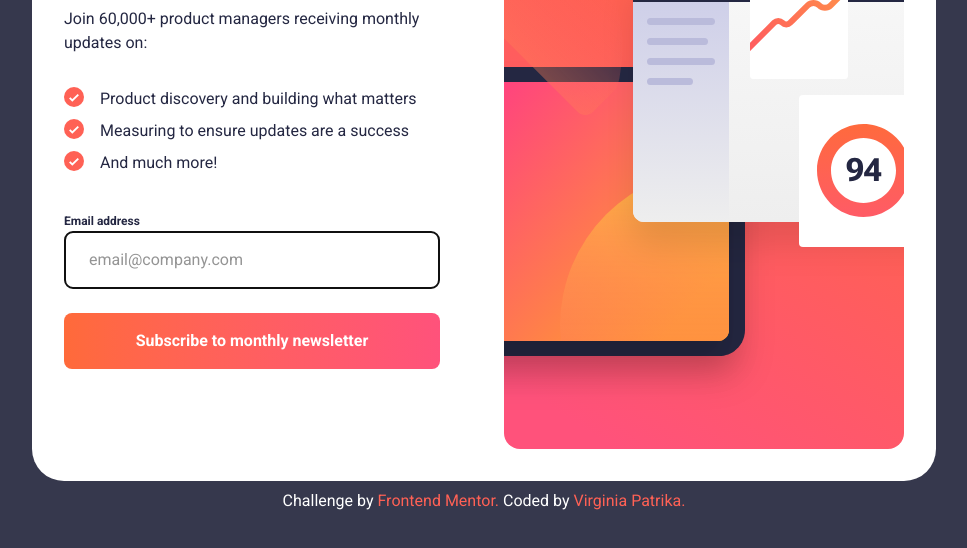
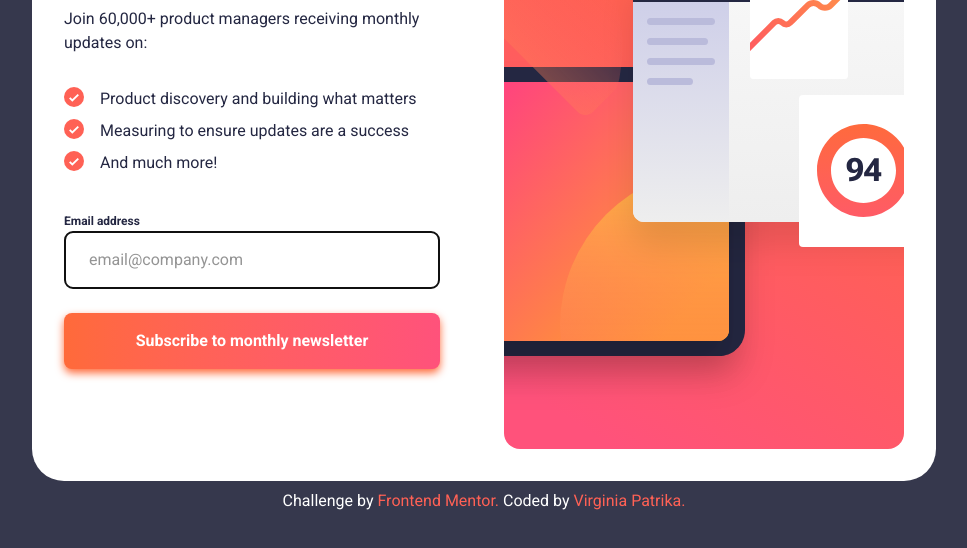
Before and after one commit to VirginiaPat/newsletter-sign-up-form, a website built with Parcel: page src/index.html in a window 1280 px wide. In both pictures the pointer is over the button "Subscribe to monthly newsletter". Shown: the part 232-780 px from the top of the page, without its empty margins (156-1123 px from the left). Built offline with nearby package versions, Linux system fonts and the light colour scheme.

Commit message:
Update index.css

```diff
--- a/src/index.css
+++ b/src/index.css
@@ -38,12 +38,12 @@
 }
 
 .background-button--states:focus,
-.background-button--states:active {
+.background-button--states:hover {
   @apply bg-linear-to-r from-gradient-orange to-gradient-pink drop-shadow-lg drop-shadow-gradient-orange;
 }
 
-.background-button--states:hover {
-  @apply bg-linear-to-r from-gradient-orange to-gradient-pink;
+.background-button--states:active {
+  @apply bg-linear-to-r from-gradient-orange to-gradient-pink drop-shadow-none;
 }
 
 .input-style--error {
```
